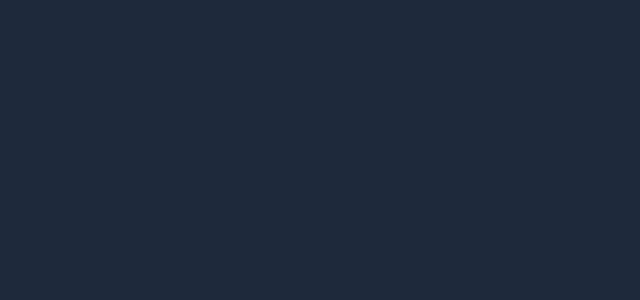
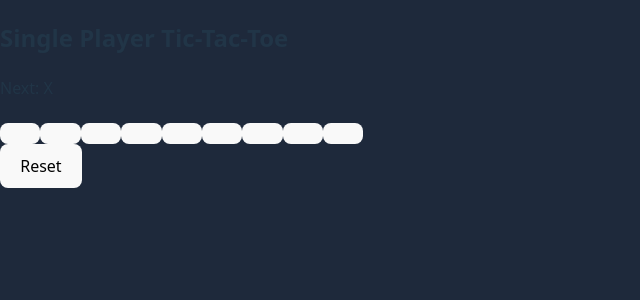
Before and after one commit to usmanAfzalKhan/playpal-multiplayer, a React (Vite) app: page /tictactoe/single in a window 1280 px wide. Before the commit this address had no page. Shown: the top 300 px of the page, without its empty margins (0-640 px from the left). Built offline with nearby package versions, Linux system fonts and the light colour scheme.

Commit message:
Add Single/Multiplayer TicTacToe components, register their routes in App.jsx, and integrate TicTacToe cards into Dashboard.jsx’s game grid.

```diff
--- a/src/App.jsx
+++ b/src/App.jsx
@@ -1,28 +1,34 @@
 // src/App.jsx
 import { BrowserRouter as Router, Routes, Route } from 'react-router-dom';
-import AuthPage           from './pages/AuthPage';
-import Dashboard          from './pages/Dashboard';
-import Profile            from './pages/Profile';
-import Messaging          from './pages/Messaging';
-import FirestoreSeeder    from './pages/FirestoreSeeder';
-import SingleHangman      from './pages/SingleHangman';
-import MultiplayerHangman from './pages/MultiplayerHangman';
+import AuthPage               from './pages/AuthPage';
+import Dashboard              from './pages/Dashboard';
+import Profile                from './pages/Profile';
+import Messaging              from './pages/Messaging';
+import FirestoreSeeder        from './pages/FirestoreSeeder';
+import SingleHangman          from './pages/SingleHangman';
+import MultiplayerHangman     from './pages/MultiplayerHangman';
+import SingleTicTacToe      from './pages/SingleTicTacToe';
+import MultiplayerTicTacToe from './pages/MultiplayerTicTacToe';
 
 function App() {
   return (
     <Router>
       <Routes>
-        <Route path="/"                        element={<AuthPage />} />
-        <Route path="/dashboard"               element={<Dashboard />} />
-        <Route path="/profile"                 element={<Profile />} />
-        <Route path="/messages/:friendId"      element={<Messaging />} />
-        <Route path="/seed"                    element={<FirestoreSeeder />} />
+        <Route path="/"                           element={<AuthPage />} />
+        <Route path="/dashboard"                  element={<Dashboard />} />
+        <Route path="/profile"                    element={<Profile />} />
+        <Route path="/messages/:friendId"         element={<Messaging />} />
+        <Route path="/seed"                       element={<FirestoreSeeder />} />
 
-        <Route path="/hangman/single"          element={<SingleHangman />} />
+        {/* Hangman */}
+        <Route path="/hangman/single"             element={<SingleHangman />} />
+        <Route path="/hangman/multiplayer"        element={<MultiplayerHangman />} />
+        <Route path="/hangman/multiplayer/:gameId" element={<MultiplayerHangman />} />
 
-        {/* same component handles both screens */}
-        <Route path="/hangman/multiplayer"     element={<MultiplayerHangman />} />
-        <Route path="/hangman/multiplayer/:gameId" element={<MultiplayerHangman />} />
+        {/* Tic Tac Toe */}
+        <Route path="/tictactoe/single" element={<SingleTicTacToe />} />
+<Route path="/tictactoe/multiplayer" element={<MultiplayerTicTacToe />} />
+<Route path="/tictactoe/multiplayer/:gameId" element={<MultiplayerTicTacToe />} />
       </Routes>
     </Router>
   );
--- /dev/null
+++ b/src/pages/MultiplayerTicTacToe.jsx
@@ -0,0 +1,171 @@
+import { useEffect, useState } from 'react';
+import { useNavigate, useParams } from 'react-router-dom';
+import { auth, db } from '../firebase-config';
+import {
+  doc, setDoc, updateDoc, deleteDoc,
+  collection, getDocs, onSnapshot, Timestamp
+} from 'firebase/firestore';
+import './TicTacToe.css';
+
+const initialBoard = Array(9).fill(null);
+
+export default function MultiplayerTicTacToe() {
+  const navigate = useNavigate();
+  const { gameId } = useParams();
+  const user = auth.currentUser;
+  const [friends, setFriends] = useState([]);
+  const [waiting, setWaiting] = useState(null);
+  const [game, setGame] = useState(null);
+  const [board, setBoard] = useState(initialBoard);
+  const [statusMsg, setStatusMsg] = useState('');
+
+  // load friends
+  useEffect(() => {
+    if (!user) return navigate('/');
+    getDocs(collection(db, `users/${user.uid}/friends`))
+      .then(snap => setFriends(snap.docs.map(d => ({ uid: d.id, ...d.data() }))));
+  }, [user, navigate]);
+
+  // send challenge
+  async function challenge(f) {
+    const id = `${user.uid}_${f.uid}_${Date.now()}`;
+    await setDoc(doc(db,'ttt_games',id), {
+      players: [user.uid, f.uid],
+      board: initialBoard,
+      current: user.uid,
+      status: 'pending',
+      created: Timestamp.now(),
+    });
+    setWaiting(id);
+  }
+
+  // watch pending → active
+  useEffect(() => {
+    if (!waiting) return;
+    const unsub = onSnapshot(doc(db,'ttt_games',waiting), snap => {
+      const d = snap.data();
+      if (d?.status === 'active') navigate(`/tictactoe/multiplayer/${waiting}`);
+    });
+    return unsub;
+  }, [waiting, navigate]);
+
+  // subscribe to game updates
+  useEffect(() => {
+    if (!gameId) return;
+    const unsub = onSnapshot(doc(db,'ttt_games',gameId), snap => {
+      if (!snap.exists()) return navigate('/dashboard');
+      const d = snap.data();
+      setGame(d);
+      setBoard(d.board);
+      if (d.status === 'finished') {
+        setStatusMsg(d.winner === 'draw' ? 'Draw!' : d.winner === user.uid ? 'You Win!' : 'You Lose!');
+      }
+    });
+    return unsub;
+  }, [gameId, navigate, user.uid]);
+
+  // make move
+  async function makeMove(i) {
+    if (!game || game.status !== 'active') return;
+    if (board[i] || game.current !== user.uid) return;
+    const next = [...board];
+    next[i] = game.players[0] === user.uid ? 'X' : 'O';
+    const other = game.players.find(id => id !== user.uid);
+    const win = calculateWinner(next);
+    const newStatus = win || next.every(c=>c) ? 'finished' : 'active';
+    const winnerId = win
+      ? game.players[next.indexOf(win) === 0 ? 0 : 1]
+      : 'draw';
+    await updateDoc(doc(db,'ttt_games',gameId), {
+      board: next,
+      current: other,
+      status: newStatus,
+      winner: winnerId
+    });
+  }
+
+  // rematch in-place
+  async function rematch() {
+    if (!game) return;
+    await updateDoc(doc(db,'ttt_games',gameId), {
+      board: initialBoard,
+      current: game.players[0],
+      status: 'active',
+      winner: ''
+    });
+    setStatusMsg('');
+  }
+
+  // quit & delete
+  async function quit() {
+    await deleteDoc(doc(db,'ttt_games',gameId));
+    navigate('/dashboard');
+  }
+
+  // render game screen
+  if (gameId && game) {
+    return (
+      <div className="ttt-container">
+        <h2>Multiplayer Tic-Tac-Toe</h2>
+        {game.status === 'pending' ? (
+          <p>Waiting for opponent…</p>
+        ) : (
+          <>
+            <p className="ttt-status">
+              {game.status === 'active'
+                ? `Next: ${game.current===user.uid?'You':'Opponent'}`
+                : statusMsg}
+            </p>
+            <div className="ttt-board">
+              {board.map((c,i) => (
+                <button key={i} className="ttt-cell" onClick={() => makeMove(i)}>
+                  {c}
+                </button>
+              ))}
+            </div>
+            {game.status === 'finished' && (
+              <div className="ttt-controls">
+                <button onClick={rematch}>Rematch</button>
+                <button onClick={quit}>Quit</button>
+              </div>
+            )}
+          </>
+        )}
+      </div>
+    );
+  }
+
+  // challenge list
+  return (
+    <div className="ttt-container">
+      <h2>Challenge a Friend to Tic-Tac-Toe</h2>
+      {friends.length===0
+        ? <p>No friends to challenge.</p>
+        : friends.map(f => (
+            <div key={f.uid} className="friend-row">
+              <span>@{f.username}</span>
+              <button onClick={() => challenge(f)}>Challenge</button>
+            </div>
+          ))
+      }
+      {waiting && (
+        <>
+          <p>Waiting for them to accept…</p>
+          <button onClick={() => setWaiting(null)}>Cancel</button>
+        </>
+      )}
+    </div>
+  );
+}
+
+function calculateWinner(sq) {
+  const lines = [
+    [0,1,2],[3,4,5],[6,7,8],
+    [0,3,6],[1,4,7],[2,5,8],
+    [0,4,8],[2,4,6]
+  ];
+  for (let [a,b,c] of lines) {
+    if (sq[a] && sq[a]===sq[b] && sq[a]===sq[c]) return sq[a];
+  }
+  return null;
+}
--- /dev/null
+++ b/src/pages/SingleTicTacToe.jsx
@@ -0,0 +1,56 @@
+import { useState } from 'react';
+import './TicTacToe.css';
+
+const initialBoard = Array(9).fill(null);
+
+export default function SingleTicTacToe() {
+  const [board, setBoard] = useState(initialBoard);
+  const [xIsNext, setXIsNext] = useState(true);
+
+  const winner = calculateWinner(board);
+  const status = winner
+    ? `Winner: ${winner}`
+    : board.every(cell => cell)
+    ? 'Draw!'
+    : `Next: ${xIsNext ? 'X' : 'O'}`;
+
+  function handleClick(idx) {
+    if (board[idx] || winner) return;
+    const next = board.slice();
+    next[idx] = xIsNext ? 'X' : 'O';
+    setBoard(next);
+    setXIsNext(!xIsNext);
+  }
+
+  function reset() {
+    setBoard(initialBoard);
+    setXIsNext(true);
+  }
+
+  return (
+    <div className="ttt-container">
+      <h2>Single Player Tic-Tac-Toe</h2>
+      <p className="ttt-status">{status}</p>
+      <div className="ttt-board">
+        {board.map((cell, i) => (
+          <button key={i} className="ttt-cell" onClick={() => handleClick(i)}>
+            {cell}
+          </button>
+        ))}
+      </div>
+      <button className="ttt-reset" onClick={reset}>Reset</button>
+    </div>
+  );
+}
+
+function calculateWinner(sq) {
+  const lines = [
+    [0,1,2],[3,4,5],[6,7,8],
+    [0,3,6],[1,4,7],[2,5,8],
+    [0,4,8],[2,4,6],
+  ];
+  for (let [a,b,c] of lines) {
+    if (sq[a] && sq[a] === sq[b] && sq[a] === sq[c]) return sq[a];
+  }
+  return null;
+}
--- /dev/null
+++ b/src/pages/TicTacToe.css
@@ -0,0 +1,41 @@
+/* src/pages/TicTacToe.css*/
+.single-container,
+.multiplayer-container {
+  padding: 2rem;
+  background: #1e293b;
+  color: white;
+  min-height: 100vh;
+  text-align: center;
+  display: flex;
+  flex-direction: column;
+  align-items: center;
+}
+
+.board {
+  display: grid;
+  grid-template-columns: repeat(3, 60px);
+  gap: 8px;
+  margin: 1rem 0;
+}
+
+.square {
+  width: 60px;
+  height: 60px;
+  font-size: 2rem;
+  background: #0f172a;
+  border: 2px solid #38bdf8;
+  border-radius: 4px;
+  cursor: pointer;
+}
+
+.restart-button,
+.multiplayer-container button {
+  margin-top: 1rem;
+  padding: 0.5rem 1rem;
+  background: #38bdf8;
+  border: none;
+  border-radius: 6px;
+  color: black;
+  font-weight: bold;
+  cursor: pointer;
+}
```
Also changed, not shown: src/pages/Dashboard.jsx (+30 -22 lines).
